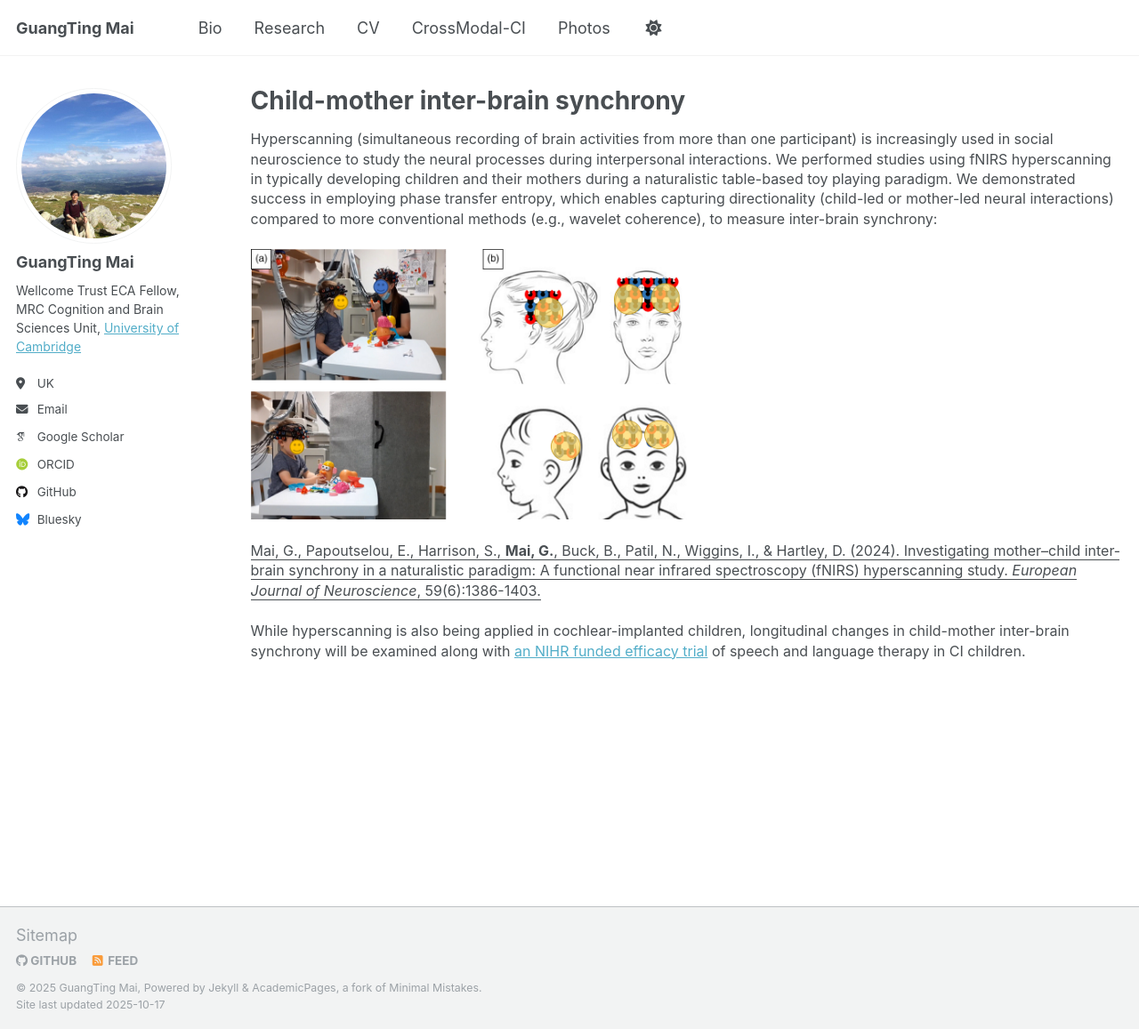
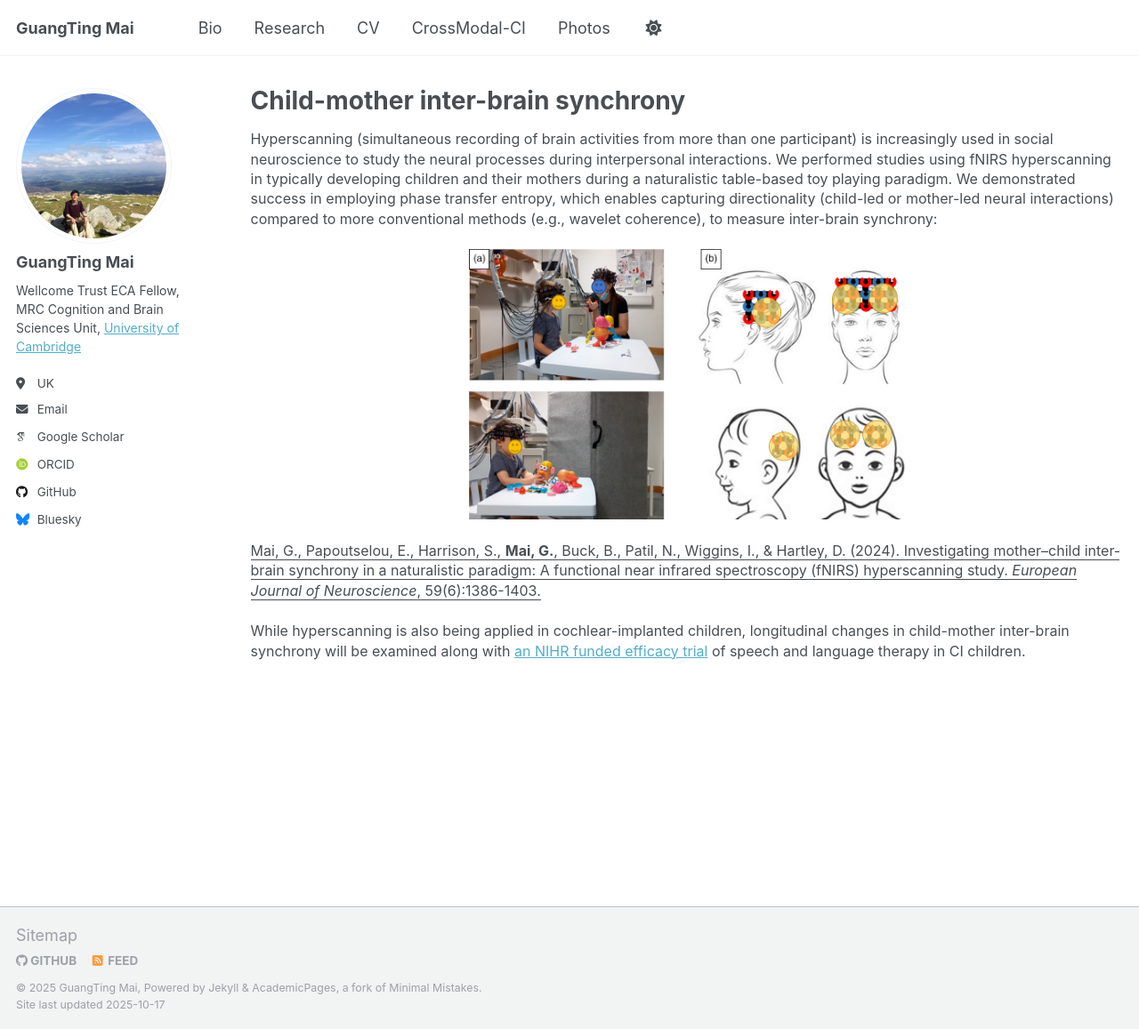
Before and after one commit to guangtingmai/guangtingmai.github.io, a Jekyll site: the page built from _pages/interbrain-sync.html, in a window 1280 px wide and 1157 px high. Shown: the whole window at 89% size. Built offline with Jekyll 4.4.1, drawn with Linux system fonts in a browser that asks for light colours; some web fonts are replaced.

Commit message:
Update interbrain-sync.html

```diff
--- a/_pages/interbrain-sync.html
+++ b/_pages/interbrain-sync.html
@@ -9,7 +9,7 @@ author_profile: true
   performed studies using fNIRS hyperscanning in typically developing children and their mothers during a naturalistic table-based toy playing
   paradigm. We demonstrated success in employing phase transfer entropy, which enables capturing directionality (child-led or mother-led neural
   interactions) compared to more conventional methods (e.g., wavelet coherence), to measure inter-brain synchrony:</span></p>
-<p align="centre">
+<p align="center">
   <img src="https://guangtingmai.github.io/images/ejn.jpg" width="50%">
 </p>
 <p><span style="font-size: 12pt;line-height: 1.4;display: block;margin-bottom: 0.1vh"><a href="https://onlinelibrary.wiley.com/doi/full/10.1111/ejn.16233" style="color:inherit; text-decoration:none;"><u>Mai, G., Papoutselou, E., Harrison, S., <strong>Mai, G.</strong>, Buck, B., Patil, N., Wiggins, I., & Hartley, D. (2024). Investigating mother–child inter‐brain synchrony in a naturalistic paradigm: A functional near infrared spectroscopy (fNIRS) hyperscanning study. <i>European Journal of Neuroscience</i>, 59(6):1386-1403.</u></a></span></p>
```
